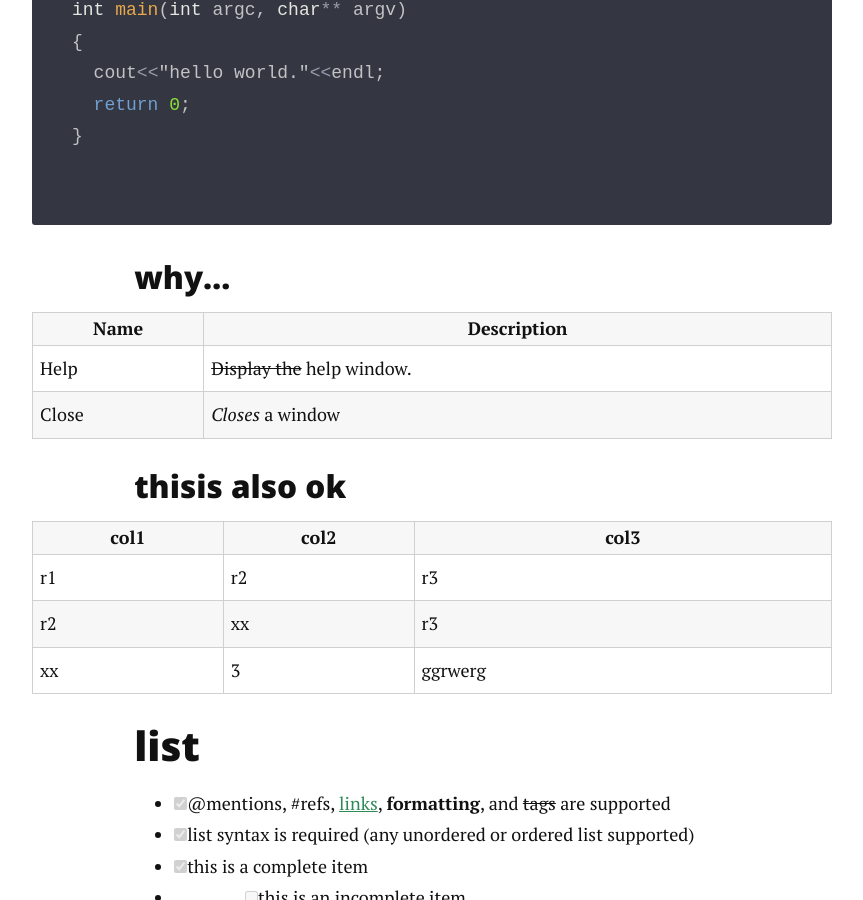
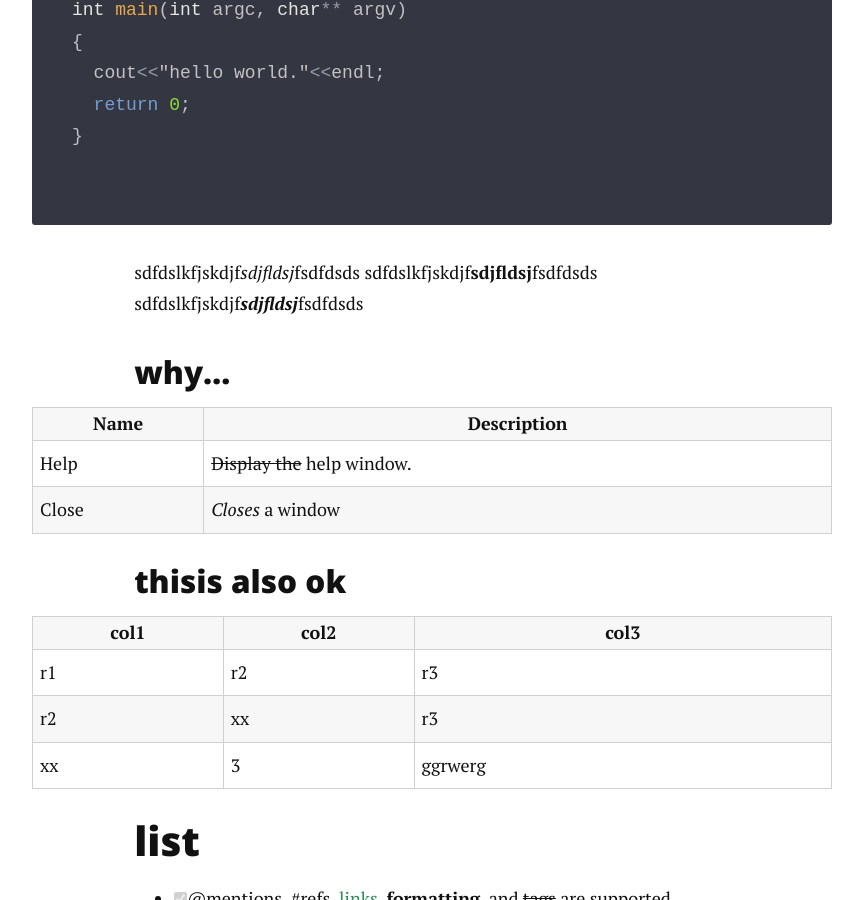
Before and after one commit to huyfaeng/huyfaeng.github.io, a Jekyll site: the page built from _posts/2016-03-11-mark.markdown, in a window 1280 px wide and 900 px high, scrolled down 788 px. Shown: the whole window, without its empty margins (208-1071 px from the left). Built offline with Jekyll 4.4.1, drawn with Linux system fonts in a browser that asks for light colours; nearby versions of some CDN libraries; comment, search, counter and statistics services are not loaded.

Commit message:
Update 2016-03-11-mark.markdown

````diff
--- a/_posts/2016-03-11-mark.markdown
+++ b/_posts/2016-03-11-mark.markdown
@@ -19,6 +19,9 @@ int main(int argc, char** argv)
   return 0;
 }
 ```
+sdfdslkfjskdjf*sdjfldsj*fsdfdsds
+sdfdslkfjskdjf**sdjfldsj**fsdfdsds
+sdfdslkfjskdjf***sdjfldsj***fsdfdsds
 
 ### why...
 
````
